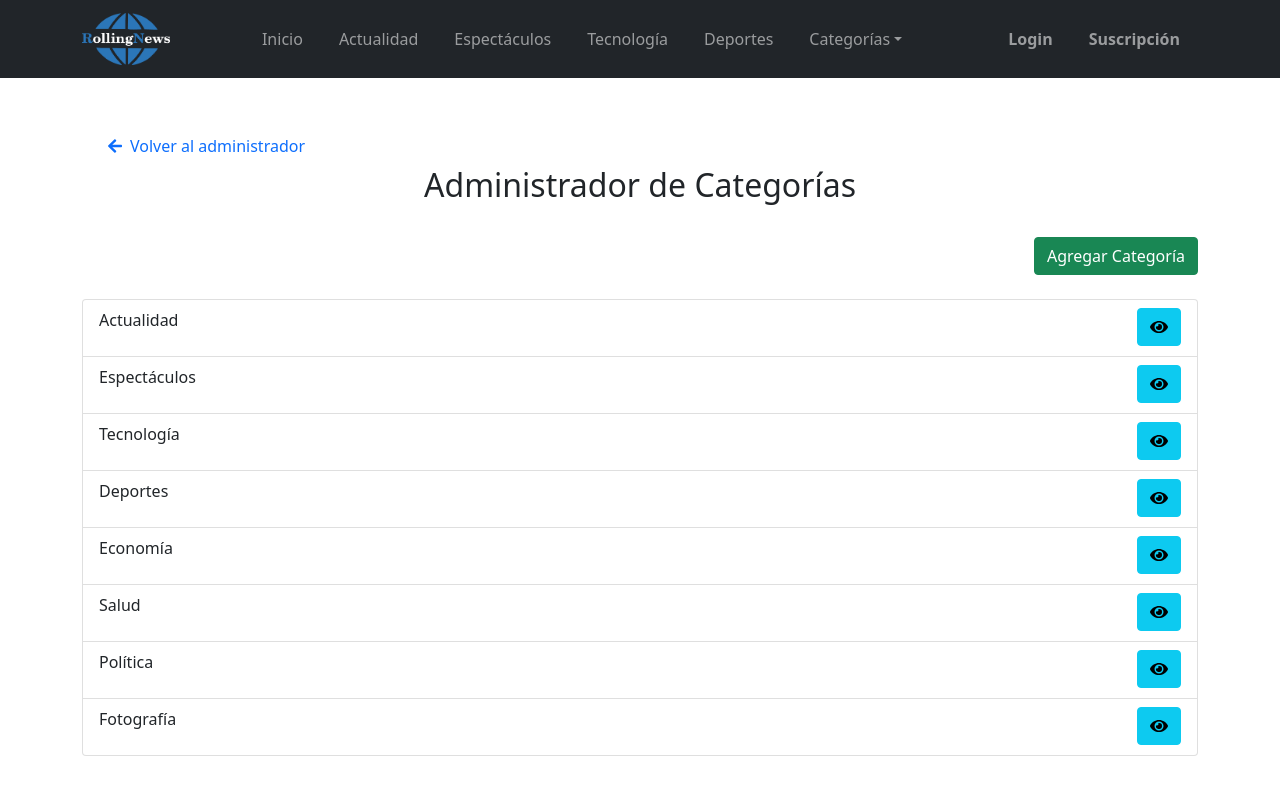
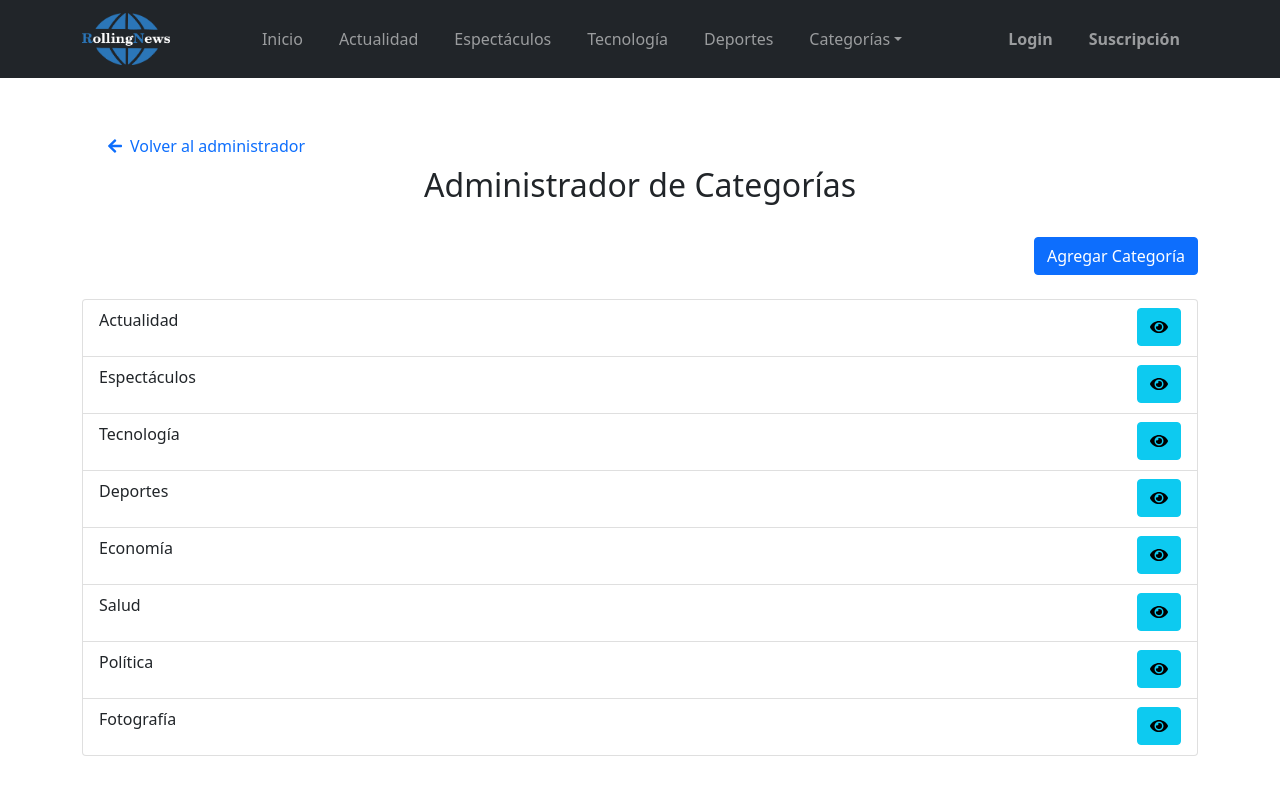
Before and after one commit to emilioh93/rollingnew.github.io, a React (Create React App) app: page /login/admin/categorias in a window 1280 px wide. Shown: the top 800 px of the page. Built offline with nearby package versions, Linux system fonts and the light colour scheme.

Commit message:
se trabajo en algunos aspectos esteticos

```diff
--- a/src/components/AdminCategorias.js
+++ b/src/components/AdminCategorias.js
@@ -16,7 +16,7 @@ const AdminNoticias = () => {
       <h2 className="text-center">Administrador de Categorías</h2>
       <div className="d-flex justify-content-end">
       <Link
-          className="my-4 btn btn-success"
+          className="my-4 btn btn-primary"
           exact={true}
           to="/login/admin/categorias/nueva/"
         >
```
